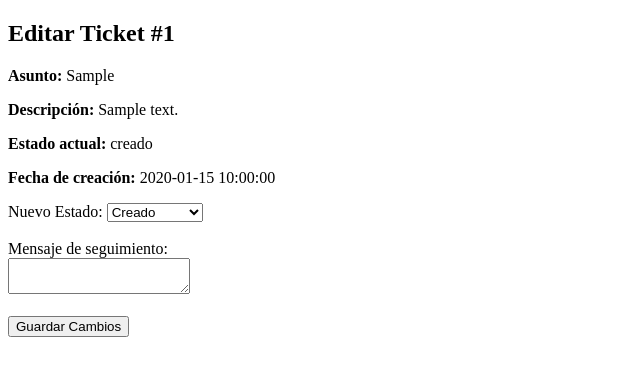
After one commit to Impasse-AJ/Proyecto_Dani, a PHP site: page /editar_ticket.php?id=1 in a window 1280 px wide. The commit adds this page. Shown: the top 376 px of the page, without its empty margins (0-640 px from the left). Run offline with PHP 8.4, Linux system fonts and the light colour scheme; a user stored in the database is signed in; tables that the repository leaves empty hold one stand-in row (values such as "Sample post").

Commit message:
paginaTecnico

```diff
--- /dev/null
+++ b/editar_ticket.php
@@ -0,0 +1,92 @@
+<?php
+include 'conexion.php';
+require 'sesiones.php';
+comprobar_sesion();
+
+// Verificar que el usuario sea técnico
+if ($_SESSION['tipo'] !== 'tecnico') {
+    header("Location: no_autorizado.php");
+    exit();
+}
+
+// Verificar que se haya especificado el ID del ticket
+if (!isset($_GET['id'])) {
+    echo "ID de ticket no especificado.";
+    exit();
+}
+
+$ticket_id = $_GET['id'];
+
+// Obtener los detalles del ticket
+$sql = "SELECT * FROM tickets WHERE id = :ticket_id";
+$stmt = $pdo->prepare($sql);
+$stmt->execute(['ticket_id' => $ticket_id]);
+$ticket = $stmt->fetch();
+
+if (!$ticket) {
+    echo "Ticket no encontrado.";
+    exit();
+}
+
+$confirmacion = '';
+
+if ($_SERVER["REQUEST_METHOD"] == "POST") {
+    // Actualizar el estado del ticket
+    if (isset($_POST['estado'])) {
+        $nuevo_estado = $_POST['estado'];
+        $sql = "UPDATE tickets SET estado = :estado WHERE id = :ticket_id";
+        $stmt = $pdo->prepare($sql);
+        $stmt->execute(['estado' => $nuevo_estado, 'ticket_id' => $ticket_id]);
+        $confirmacion = "El estado del ticket #$ticket_id se ha actualizado a '$nuevo_estado'.";
+    }
+
+    // Guardar el mensaje en la tabla de mensajes
+    if (isset($_POST['mensaje']) && trim($_POST['mensaje']) !== '') {
+        $mensaje = trim($_POST['mensaje']);
+        $sql = "INSERT INTO mensajes (ticket_id, tecnico_id, mensaje) VALUES (:ticket_id, :tecnico_id, :mensaje)";
+        $stmt = $pdo->prepare($sql);
+        $stmt->execute([
+            'ticket_id' => $ticket_id,
+            'tecnico_id' => $_SESSION['user_id'],
+            'mensaje' => $mensaje
+        ]);
+        $confirmacion .= " El mensaje se ha guardado en el historial.";
+    }
+}
+?>
+
+<!DOCTYPE html>
+<html lang="es">
+<head>
+    <meta charset="UTF-8">
+    <title>Editar Ticket #<?php echo $ticket['id']; ?></title>
+</head>
+<body>
+    <h2>Editar Ticket #<?php echo $ticket['id']; ?></h2>
+    <p><strong>Asunto:</strong> <?php echo htmlspecialchars($ticket['asunto']); ?></p>
+    <p><strong>Descripción:</strong> <?php echo htmlspecialchars($ticket['descripcion']); ?></p>
+    <p><strong>Estado actual:</strong> <?php echo $ticket['estado']; ?></p>
+    <p><strong>Fecha de creación:</strong> <?php echo $ticket['fecha_creacion']; ?></p>
+
+    <?php if ($confirmacion) { ?>
+        <p style="color: green;"><?php echo $confirmacion; ?></p>
+    <?php } ?>
+
+    <form method="POST" action="editar_ticket.php?id=<?php echo $ticket_id; ?>">
+        <!-- Actualizar Estado -->
+        <label for="estado">Nuevo Estado:</label>
+        <select name="estado" required>
+            <option value="creado" <?php if ($ticket['estado'] == 'creado') echo 'selected'; ?>>Creado</option>
+            <option value="en proceso" <?php if ($ticket['estado'] == 'en proceso') echo 'selected'; ?>>En proceso</option>
+            <option value="solucionado" <?php if ($ticket['estado'] == 'solucionado') echo 'selected'; ?>>Solucionado</option>
+            <option value="cerrado" <?php if ($ticket['estado'] == 'cerrado') echo 'selected'; ?>>Cerrado</option>
+        </select><br><br>
+
+        <!-- Enviar Mensaje -->
+        <label for="mensaje">Mensaje de seguimiento:</label><br>
+        <textarea name="mensaje"></textarea><br><br>
+
+        <button type="submit">Guardar Cambios</button>
+    </form>
+</body>
+</html>
```
Also changed, not shown: detalle_ticket.php (added, +44 -0 lines), mis_tickets.php (+10 -3 lines).
